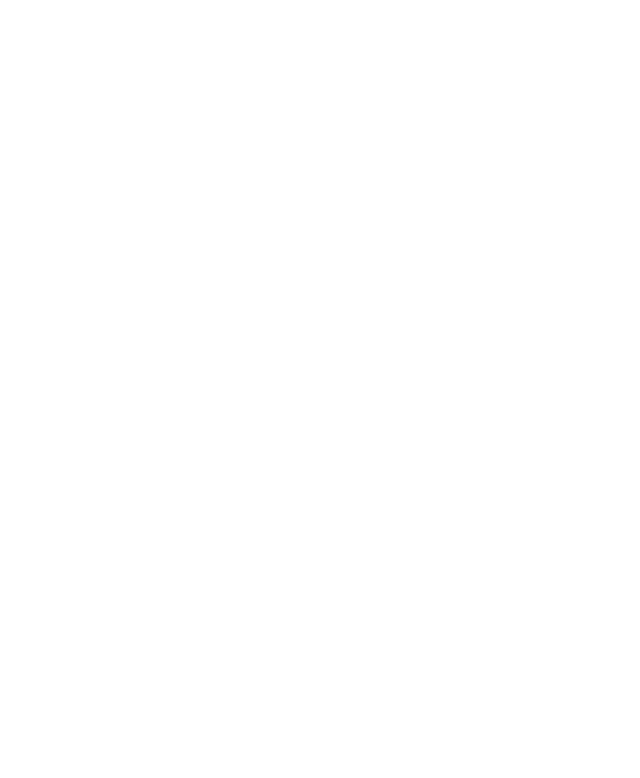
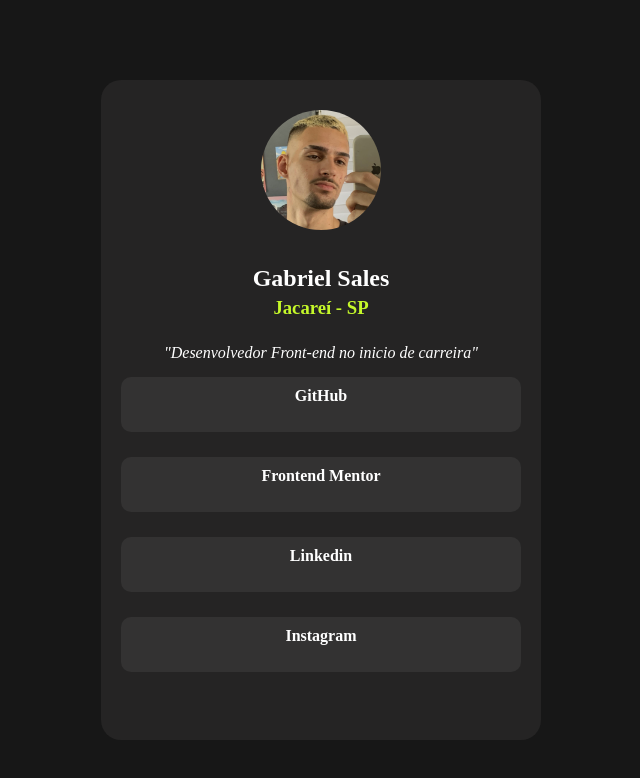
Before and after one commit to gsales2/perfil-social-links, a plain HTML site: page index.html in a window 1280 px wide. Shown: the whole page, without its empty margins (319-959 px from the left). Drawn offline with Linux system fonts and the light colour scheme.

Commit message:
Projeto quase completo faltando apenas alguns ajustes

```diff
--- a/index.html
+++ b/index.html
@@ -4,8 +4,23 @@
     <meta charset="UTF-8">
     <meta name="viewport" content="width=device-width, initial-scale=1.0">
     <title>Document</title>
+    <link rel="stylesheet" href="style.css">
 </head>
 <body>
+    <div id="card">
+        <img id="gabriel" src="imagens/eu.jpeg">
+        <h2 id="nome">Gabriel Sales</h2>
+        <h3 id="cidade">Jacareí - SP</h3>
+        <p id="texto">"Desenvolvedor Front-end no inicio de carreira"</p>
+        <nav>
+            <a class="link" href="#">GitHub</a>
+            <a class="link" href="#">Frontend Mentor</a>
+            <a class="link" href="#">Linkedin</a>
+            <a class="link" href="#">Instagram</a>
+
+        </nav>
+
+    </div>
 
 </body>
 </html>
--- a/style.css
+++ b/style.css
@@ -0,0 +1,68 @@
+body {
+  background-color: hsl(0, 0%, 9%);
+  font-family: "Times New Roman", Times, serif;
+}
+
+#card {
+  background-color: rgb(37, 36, 36);
+  display: flex;
+  flex-direction: column;
+  justify-items: flex-start;
+  align-items: center;
+  margin: 80px auto;
+  width: 400px;
+  height: 600px;
+  border-radius: 20px;
+  padding: 30px 20px;
+  gap: 15px;
+}
+
+#gabriel {
+  border-radius: 50%;
+  width: 120px;
+}
+
+#nome {
+  color: white;
+  text-align: center;
+}
+
+#cidade {
+  color: hsl(75, 94%, 57%);
+  margin: -30px 0 10px 0;
+
+}
+
+#texto {
+  color: white;
+  text-align: center;
+  font-style: italic;
+  margin: 0;
+}
+
+nav {
+  display: flex;
+  flex-direction: column;
+  gap: 25px;
+  margin-top: 0;
+  width: 100%;
+}
+
+.link {
+  display: block;
+  height: 35px;
+  text-align: center;
+  align-items: center;
+  background-color: rgb(51, 50, 50);
+  color: white;
+  text-decoration: none;
+  padding: 10px;
+  border-radius: 10px;
+  font-weight: bold;
+  transition: 0.3s;
+}
+
+.link:hover {
+  background-color: hsl(75, 94%, 57%);
+  color: black;
+}
```
Also changed, not shown: imagens/eu.jpeg (added).
